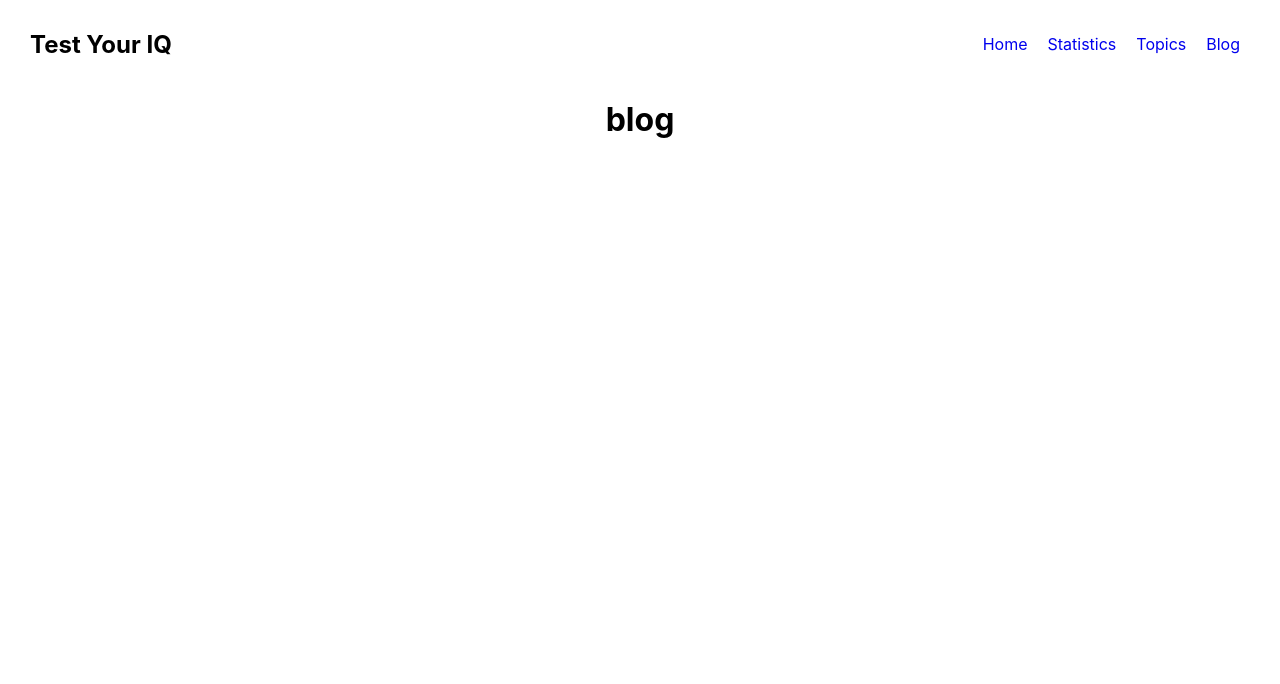
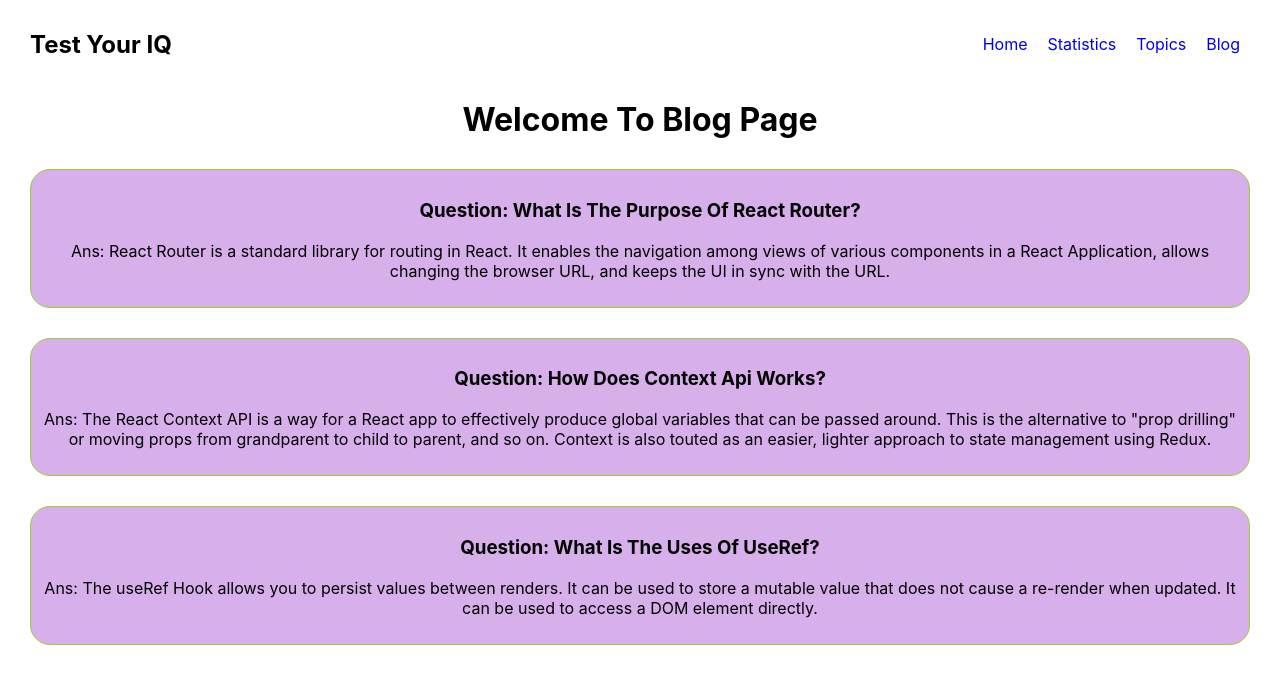
Before and after one commit to sadia-mehjabin/test-your-iq, a React (Create React App) app: page /blog in a window 1280 px wide. Shown: the top 684 px of the page. Built offline with nearby package versions, Linux system fonts and the light colour scheme.

Commit message:
blog page done

```diff
--- a/src/App.js
+++ b/src/App.js
@@ -16,7 +16,6 @@ function App() {
       children: [
         {
           path:'/',
-
           element:<Home></Home>
         },
         {
@@ -31,7 +30,7 @@ function App() {
         {
           path:'/blog',
           element:<Blog></Blog>
-        },
+        }
       ]
     }
   ])
--- a/src/components/Home/Home.js
+++ b/src/components/Home/Home.js
@@ -1,10 +1,14 @@
 import React from 'react';
+import { useLoaderData } from 'react-router-dom';
+import img from './gettyimages-1200298816-170667a.jpg'
+const Home = () => {
+    // console.log(img)
+    return (
+        <div className='home-div'>
+            <h2>this is home</h2>
+            <img src={img} alt="" />
+            <h3>Do You Love To Code? Are You Fond Of Programming? Then Check your Coding Skill. Challenge Yourself. Pass The IQ Testes. And Be Your Own King .  </h3>
 
-const Home = () => {
-
-    return (
-        <div>
-            <h2>this is home</h2>
 
         </div>
     );
--- /dev/null
+++ b/src/components/Home/home.css
@@ -0,0 +1,3 @@
+.home-div image{
+    width: 100%;
+}
--- a/src/components/blog/Blog.js
+++ b/src/components/blog/Blog.js
@@ -1,9 +1,22 @@
 import React from 'react';
-
+import './blog.css'
 const Blog = () => {
     return (
         <div>
-            <h1>blog</h1>
+            <h1>Welcome To Blog Page</h1>
+            <div className='blog'>
+                <h3>Question: What Is The Purpose Of React Router?</h3>
+                <p>Ans: React Router is a standard library for routing in React. It enables the navigation among views of various components in a React Application, allows changing the browser URL, and keeps the UI in sync with the URL.</p>
+            </div>
+            <div className='blog'>
+                <h3>Question: How Does Context Api Works?</h3>
+                <p>Ans: The React Context API is a way for a React app to effectively produce global variables that can be passed around. This is the alternative to "prop drilling" or moving props from grandparent to child to parent, and so on. Context is also touted as an easier, lighter approach to state management using Redux.</p>
+            </div>
+            <div className='blog'>
+                <h3>Question: What Is The Uses Of UseRef?</h3>
+                <p>Ans: The useRef Hook allows you to persist values between renders. It can be used to store a mutable value that does not cause a re-render when updated. It can be used to access a DOM element directly. </p>
+            </div>
+
         </div>
     );
 };
--- /dev/null
+++ b/src/components/blog/blog.css
@@ -0,0 +1,7 @@
+.blog{
+    background-color: rgb(215, 175, 235);
+    border: 1px solid yellowgreen;
+    border-radius: 20px;
+    margin: 30px;
+    padding: 10px;
+}
```
Also changed, not shown: src/components/Home/18824957.jpg (added), src/components/Home/gettyimages-1200298816-170667a.jpg (added).
